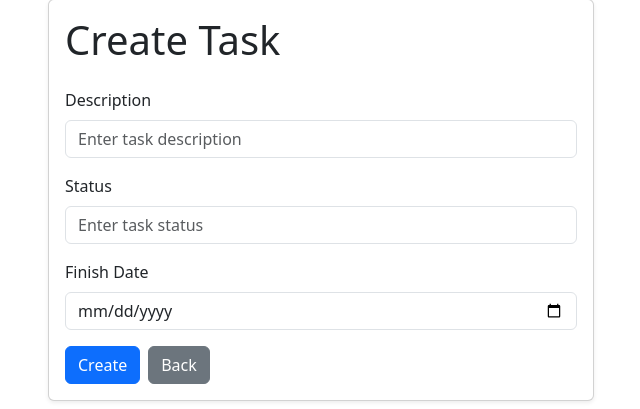
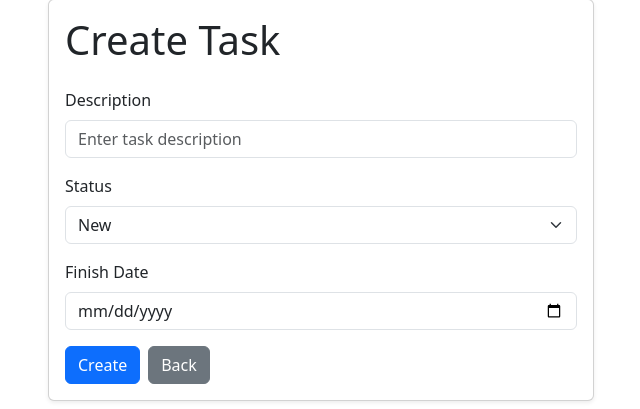
Before and after one commit to iAmBelovNikita/homework_52_nikita_belov, a Django app: page /task/create/ in a window 1280 px wide. Shown: the part 49-458 px from the top of the page, without its empty margins (319-959 px from the left). Run offline with Django 5.2, Linux system fonts and the light colour scheme.

Commit message:
Refactor logic for selector choices on status task

```diff
--- a/source/todo_list/templates/task_create.html
+++ b/source/todo_list/templates/task_create.html
@@ -33,14 +33,11 @@
 
               <div class="mb-3">
                 <label for="status" class="form-label">Status</label>
-                <input
-                  type="text"
-                  class="form-control"
-                  id="status"
-                  name="status"
-                  placeholder="Enter task status"
-                  required
-                >
+                <select class="form-select" id="status" name="status" required>
+                  {% for value, label in status_choices %}
+                    <option value="{{ value }}">{{ label }}</option>
+                  {% endfor %}
+                </select>
               </div>
 
               <div class="mb-3">
--- a/source/todo_list/views.py
+++ b/source/todo_list/views.py
@@ -1,7 +1,7 @@
 from django.http import HttpResponseRedirect
 from django.shortcuts import render
 
-from .models import TodoTask
+from .models import TodoTask, status_choices
 
 
 # Create your views here.
@@ -12,7 +12,7 @@ def todo_list(request):
 
 def task_create(request):
     if request.method == 'GET':
-        return render(request, 'task_create.html')
+        return render(request, 'task_create.html', {'status_choices': status_choices})
     elif request.method == 'POST':
         TodoTask.objects.create(
             description = request.POST.get('description'),
```
Also changed, not shown: source/todo_list/models.py (+6 -1 lines), source/todo_list/migrations/0002_alter_todotask_status.py (added).
